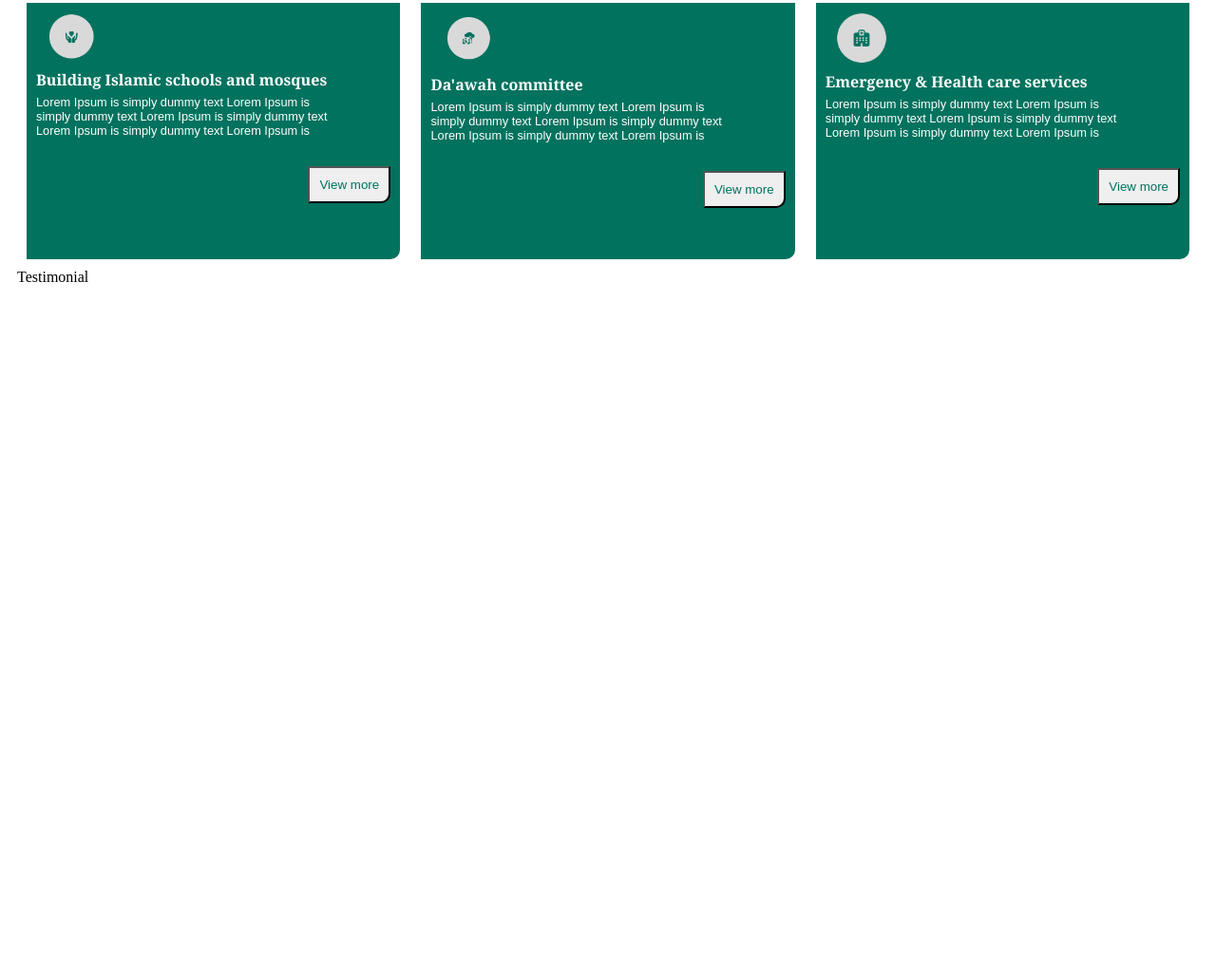
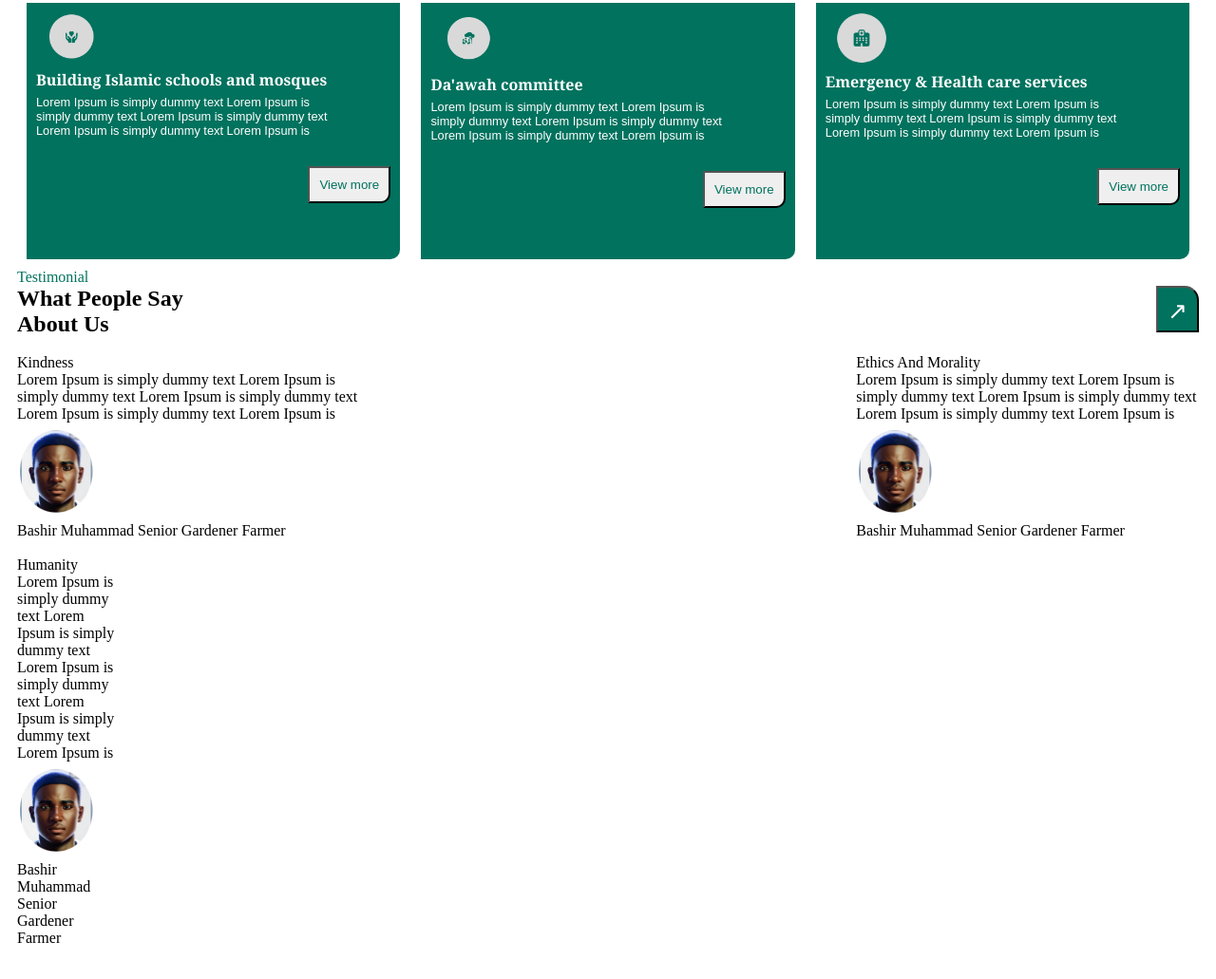
Before and after one commit to Muhammad9627/leen_charity-v2, a plain HTML site: page index.html in a window 1280 px wide. Shown: the part 1482-2513 px from the top of the page at 95% size. Before the commit the page ends 1927 px from the top, so only its background shows below. Drawn offline with Linux system fonts and the light colour scheme.

Commit message:
testimony

```diff
--- a/index.html
+++ b/index.html
@@ -91,42 +91,48 @@
             <div class="jobs_type">
                 <img src="img/Capture_z.PNG" alt="" class="job-img">
                 <div class="job_title">Zakah and Sadaqah services</div>
-                <div class="job_content">Lorem Ipsum is simply dummy text Lorem Ipsum is simply dummy text Lorem Ipsum is simply dummy text Lorem
+                <div class="job_content">Lorem Ipsum is simply dummy text Lorem Ipsum is simply dummy text Lorem Ipsum
+                    is simply dummy text Lorem
                     Ipsum is simply dummy text Lorem Ipsum is</div>
                 <div><button class="job_button">View more</button></div>
             </div>
             <div class="jobs_type">
                 <img src="/img/Capture_b.PNG" alt="" class="job-img">
                 <div class="job_title">Orphan and prisoners welfare</div>
-                <div class="job_content">Lorem Ipsum is simply dummy text Lorem Ipsum is simply dummy text Lorem Ipsum is simply dummy text Lorem
+                <div class="job_content">Lorem Ipsum is simply dummy text Lorem Ipsum is simply dummy text Lorem Ipsum
+                    is simply dummy text Lorem
                     Ipsum is simply dummy text Lorem Ipsum is</div>
                 <div><button class="job_button">View more</button></div>
             </div>
             <div class="jobs_type">
                 <img src="/img/Capture_w.PNG" alt="" class="job-img">
                 <div class="job_title">Water Aid</div>
-                <div class="job_content">Lorem Ipsum is simply dummy text Lorem Ipsum is simply dummy text Lorem Ipsum is simply dummy text Lorem
+                <div class="job_content">Lorem Ipsum is simply dummy text Lorem Ipsum is simply dummy text Lorem Ipsum
+                    is simply dummy text Lorem
                     Ipsum is simply dummy text Lorem Ipsum is</div>
                 <div><button class="job_button">View more</button></div>
             </div>
             <div class="jobs_type">
                 <img src="/img/Capture_o.PNG" alt="" class="job-img">
                 <div class="job_title">Building Islamic schools and mosques</div>
-                <div class="job_content">Lorem Ipsum is simply dummy text Lorem Ipsum is simply dummy text Lorem Ipsum is simply dummy text Lorem
+                <div class="job_content">Lorem Ipsum is simply dummy text Lorem Ipsum is simply dummy text Lorem Ipsum
+                    is simply dummy text Lorem
                     Ipsum is simply dummy text Lorem Ipsum is</div>
                 <div><button class="job_button">View more</button></div>
             </div>
             <div class="jobs_type">
                 <img src="/img/Capture_d.PNG" alt="" class="job-img">
                 <div class="job_title">Da'awah committee</div>
-                <div class="job_content">Lorem Ipsum is simply dummy text Lorem Ipsum is simply dummy text Lorem Ipsum is simply dummy text Lorem
+                <div class="job_content">Lorem Ipsum is simply dummy text Lorem Ipsum is simply dummy text Lorem Ipsum
+                    is simply dummy text Lorem
                     Ipsum is simply dummy text Lorem Ipsum is</div>
                 <div><button class="job_button">View more</button></div>
             </div>
             <div class="jobs_type">
                 <img src="/img/Capture_e.PNG" alt="" class="job-img">
                 <div class="job_title">Emergency & Health care services</div>
-                <div class="job_content">Lorem Ipsum is simply dummy text Lorem Ipsum is simply dummy text Lorem Ipsum is simply dummy text Lorem
+                <div class="job_content">Lorem Ipsum is simply dummy text Lorem Ipsum is simply dummy text Lorem Ipsum
+                    is simply dummy text Lorem
                     Ipsum is simply dummy text Lorem Ipsum is</div>
                 <div><button class="job_button">View more</button></div>
             </div>
@@ -134,36 +140,46 @@
         <div class="testimonial">Testimonial
         </div>
         <div class="testimonial_responds">
-            <div class="testimonial_responds-txt"></div>
-            <div class="testimonial_responds-button"></div>
+            <div class="testimonial_responds-txt"> What People Say About Us</div>
+            <div><button class="testimonial_responds-button">↗</button></div>
         </div>
         <div class="testimonial-comment">
             <div class="testimonial-comment-content"> <img src="" alt="">
-                <div class="testimonial-comment-content-header"></div>
-                <div class="testimonial-comment-content-body"></div>
+                <div class="testimonial-comment-content-header">Kindness</div>
+                <div class="testimonial-comment-content-body">Lorem Ipsum is simply dummy text Lorem Ipsum is simply
+                    dummy text Lorem Ipsum is simply dummy text Lorem
+                    Ipsum is simply dummy text Lorem Ipsum is</div>
                 <div class="testimonial-comment-content-about">
-                    <div class="testimonial-comment-content-about-img"><img src="" alt=""></div>
-                    <div class="testimonial-comment-content-about-name-&-prof"></div>
+                    <div class="testimonial-comment-content-about-img"><img src="img/Capturebashir_muhammad.PNG" alt="">
+                    </div>
+                    <div class="testimonial-comment-content-about-name-&-prof">Bashir Muhammad
+                        Senior Gardener Farmer</div>
+                </div>
+
+                <div class="testimonial-comment-content"> <img src="" alt="">
+                    <div class="testimonial-comment-content-header">Humanity</div>
+                    <div class="testimonial-comment-content-body">Lorem Ipsum is simply dummy text Lorem Ipsum is simply
+                        dummy text Lorem Ipsum is simply dummy text Lorem
+                        Ipsum is simply dummy text Lorem Ipsum is</div>
+                    <div class="testimonial-comment-content-about">
+                        <div class="testimonial-comment-content-about-img"><img src="img/Capturebashir_muhammad.PNG"
+                                alt=""></div>
+                        <div class="testimonial-comment-content-about-name-&-prof">Bashir Muhammad
+                            Senior Gardener Farmer</div>
+                    </div>
                 </div>
             </div>
 
-            <div class="testimonial-comment-content">
                 <div class="testimonial-comment-content"> <img src="" alt="">
-                    <div class="testimonial-comment-content-header"></div>
-                    <div class="testimonial-comment-content-body"></div>
+                    <div class="testimonial-comment-content-header">Ethics And Morality</div>
+                    <div class="testimonial-comment-content-body">Lorem Ipsum is simply dummy text Lorem Ipsum is simply
+                        dummy text Lorem Ipsum is simply dummy text Lorem
+                        Ipsum is simply dummy text Lorem Ipsum is</div>
                     <div class="testimonial-comment-content-about">
-                        <div class="testimonial-comment-content-about-img"><img src="" alt=""></div>
-                        <div class="testimonial-comment-content-about-name-&-prof"></div>
-                    </div>
-                </div>
-            </div>
-            <div class="testimonial-comment-content">
-                <div class="testimonial-comment-content"> <img src="" alt="">
-                    <div class="testimonial-comment-content-header"></div>
-                    <div class="testimonial-comment-content-body"></div>
-                    <div class="testimonial-comment-content-about">
-                        <div class="testimonial-comment-content-about-img"><img src="" alt=""></div>
-                        <div class="testimonial-comment-content-about-name-&-prof"></div>
+                        <div class="testimonial-comment-content-about-img"><img src="img/Capturebashir_muhammad.PNG"
+                                alt=""></div>
+                        <div class="testimonial-comment-content-about-name-&-prof">Bashir Muhammad
+                            Senior Gardener Farmer</div>
                     </div>
                 </div>
             </div>
--- a/style.css
+++ b/style.css
@@ -121,6 +121,7 @@ a {
 .Large_Img1 {
     width: 100%;
     margin-top: 10%;
+    height: 50%;
     /* display: none; */
 }
 .Large_Img1-about{
@@ -175,8 +176,36 @@ a {
     margin-top: 30px;
 }
 
-
-
+.testimonial{
+    color:rgb(0 114 94);
+}
+.testimonial_responds{
+    display: flex;
+    justify-content: space-between;
+}
+.testimonial_responds-txt{
+    font-weight: bolder;
+    font-size: x-large;
+    width: 15%;
+}
+.testimonial_responds-button{
+    border-top-right-radius: 15px;
+    background-color:rgb(0 114 94);
+    color: #fff;
+    padding: 10px;
+    font-size: 25px;
+    width: 100%;
+    height: 90%;
+    text-align: center;
+}
+.testimonial-comment{
+    display: flex;
+    justify-content: space-between;
+}
+.testimonial-comment-content{
+    border-color: rgb(6, 153, 126);
+    width: 29%;
+}
 @media (max-width:650px) {
     .Navigation {
         display: none;
```
